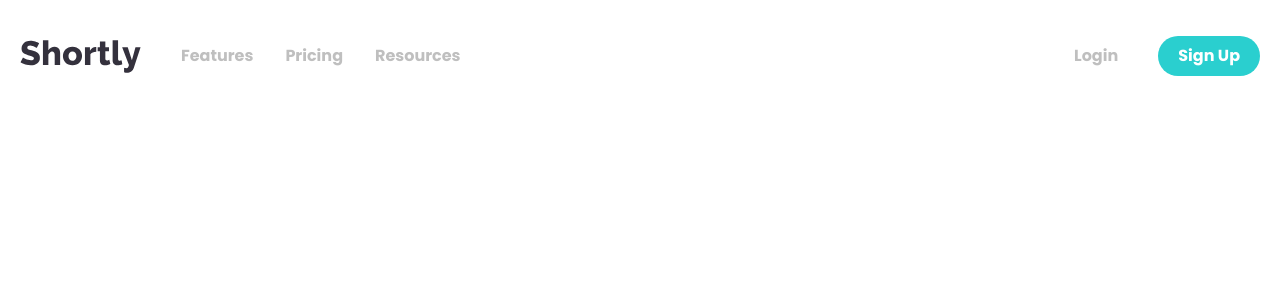
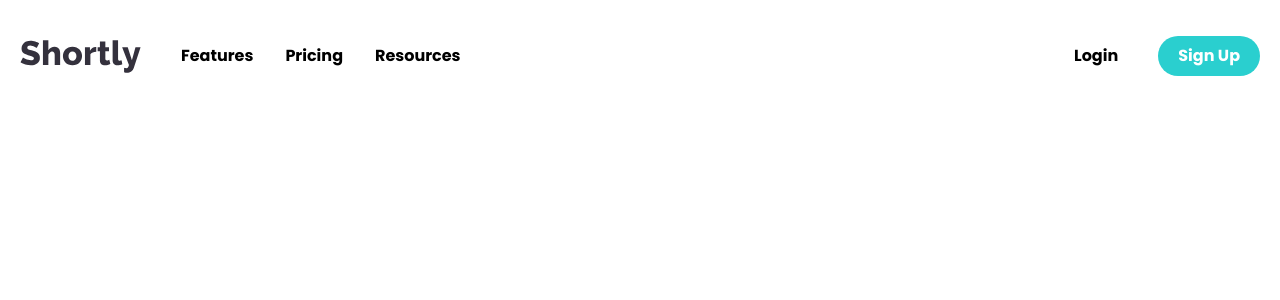
Before and after one commit to Siedemus/shortly, a Next.js app: page / in a window 1280 px wide. Shown: the top 300 px of the page. Built offline with nearby package versions, Linux system fonts and the light colour scheme.

Commit message:
change color name

```diff
--- a/tailwind.config.js
+++ b/tailwind.config.js
@@ -11,7 +11,7 @@ module.exports = {
         cyan: "hsl(180, 66%, 49%)",
         darkViolet: "hsl(257, 27%, 26%)",
         red: "hsl(0, 87%, 67%)",
-        gray: "hsl(0, 0%, 75%)",
+        grayish: "hsl(0, 0%, 75%)",
         grayishViolet: "hsl(257, 7%, 63%)",
         veryDarkBlue: "hsl(255, 11%, 22%)",
         veryDarkViolet: "hsl(260, 8%, 14%)",
```
